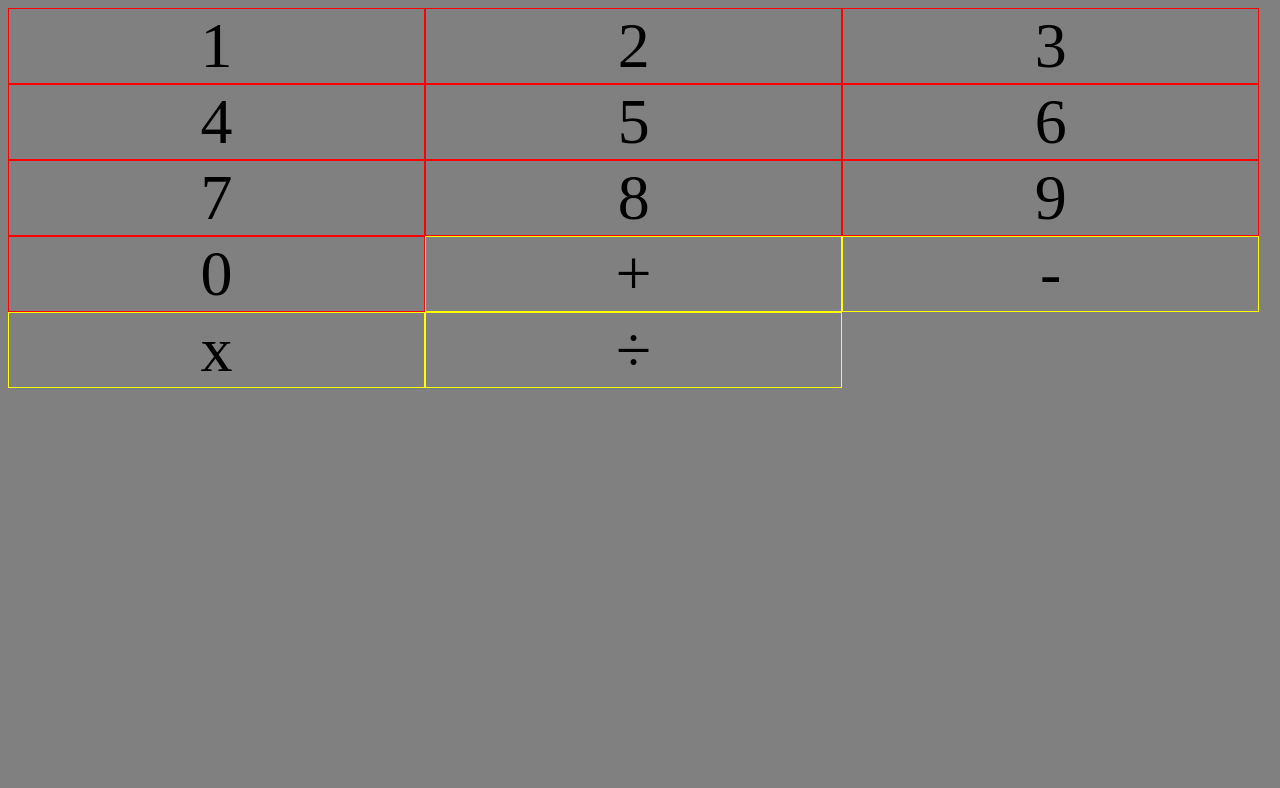
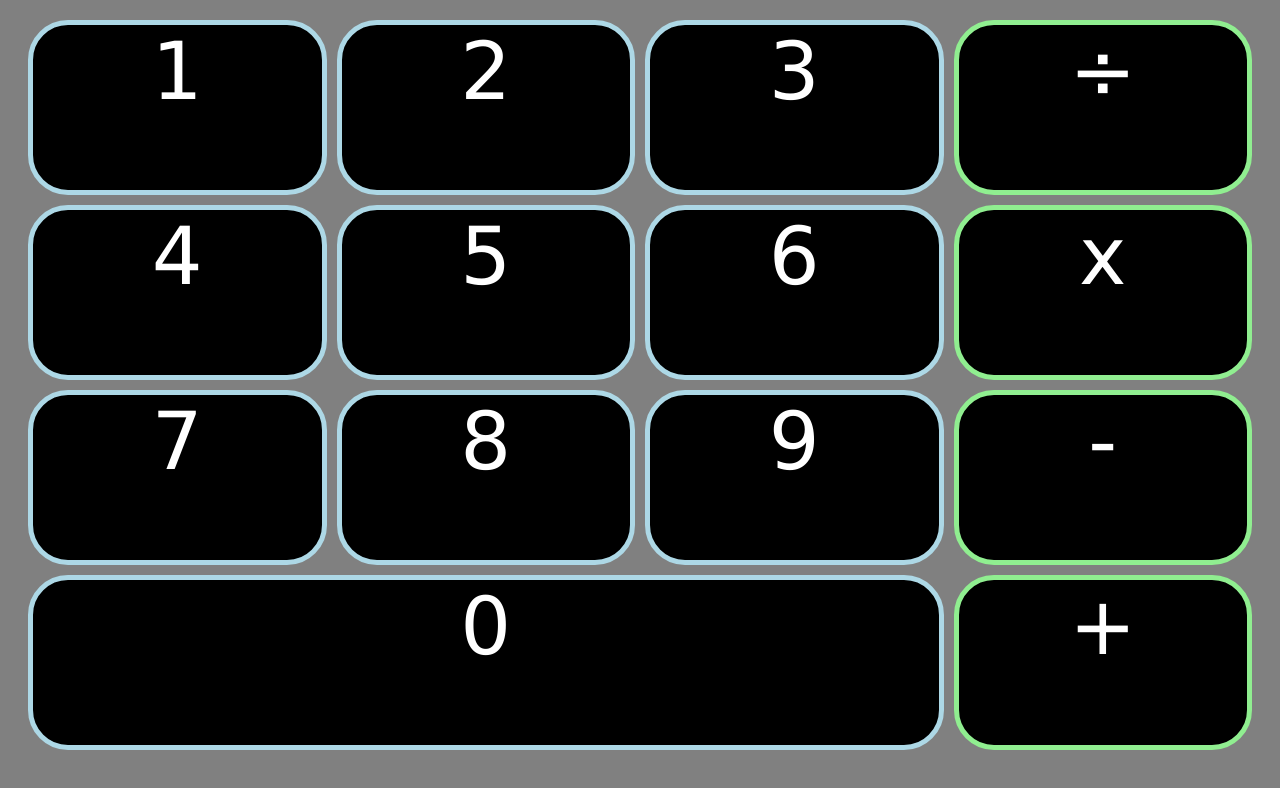
Before and after one commit to smansfield33/CalculatorProject, a plain HTML site: page index.html in a window 1280 px wide. Drawn offline with Linux system fonts and the light colour scheme.

Commit message:
Made styling changes to calculator

```diff
--- a/index.html
+++ b/index.html
@@ -12,17 +12,17 @@
         <div id="one" class="number-button">1</div>
         <div id="two" class="number-button">2</div>
         <div id="three" class="number-button">3</div>
+        <div id="division" class="arithmetic-button">&div;</div>
         <div id="four" class="number-button">4</div>
         <div id="five" class="number-button">5</div>
         <div id="six" class="number-button">6</div>
+        <div id="multiplication" class="arithmetic-button">x</div>
         <div id="seven" class="number-button">7</div>
         <div id="eight" class="number-button">8</div>
         <div id="nine" class="number-button">9</div>
+        <div id="subtraction" class="arithmetic-button">-</div>
         <div id="zero" class="number-button">0</div>
         <div id="addition" class="arithmetic-button">+</div>
-        <div id="subtraction" class="arithmetic-button">-</div>
-        <div id="multiplication" class="arithmetic-button">x</div>
-        <div id="division" class="arithmetic-button">&div;</div>
     </div>
 
     <script src="index.js"></script>
--- a/styles.css
+++ b/styles.css
@@ -4,17 +4,33 @@ body {
 
 .container {
     display: grid;
-    grid-template-columns: 33% 33% 33%;
-    font-size: 400%;
+    font-family: 'Lucida Sans', 'Lucida Sans Regular', 'Lucida Grande', 'Lucida Sans Unicode', Geneva, Verdana, sans-serif;
+    font-size: 500%;
+    grid-gap: 10px;
+    grid-template-columns: 1fr 1fr 1fr 1fr;
+    grid-template-rows: 175px 175px 175px 175px;
+    margin: 20px;
     text-align: center;
 }
 
+#zero {
+    grid-column: span 3;
+}
+
 .number-button {
+    background-color: black;
+    border-radius: 40px;
+    border: 5px lightblue solid;
+    color: white;
+    cursor: pointer;
     display:inline;
-    border: 1px red solid;
 }
 
 .arithmetic-button {
+    background-color: black;
+    border: 5px lightgreen solid;
+    border-radius: 40px;
+    cursor: pointer;
+    color: white;
     display: inline;
-    border: 1px yellow solid;
 }
```
